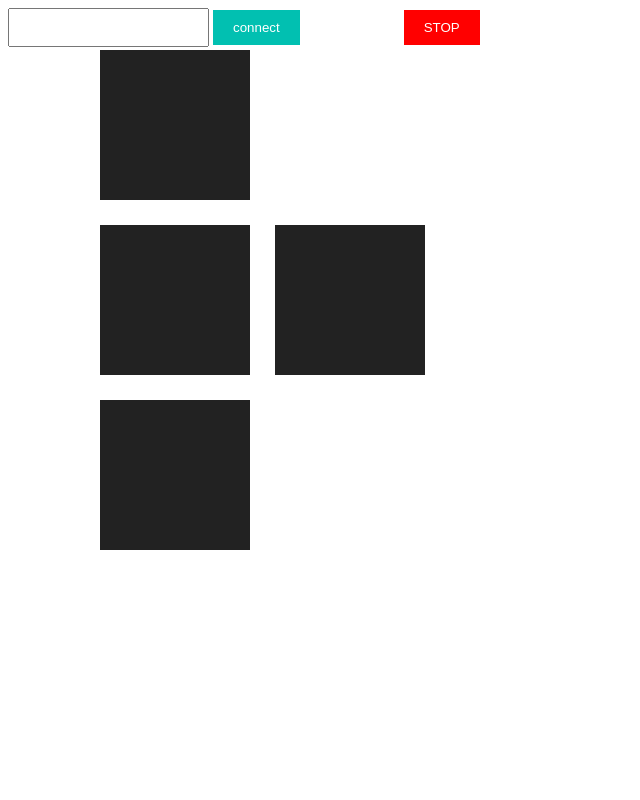
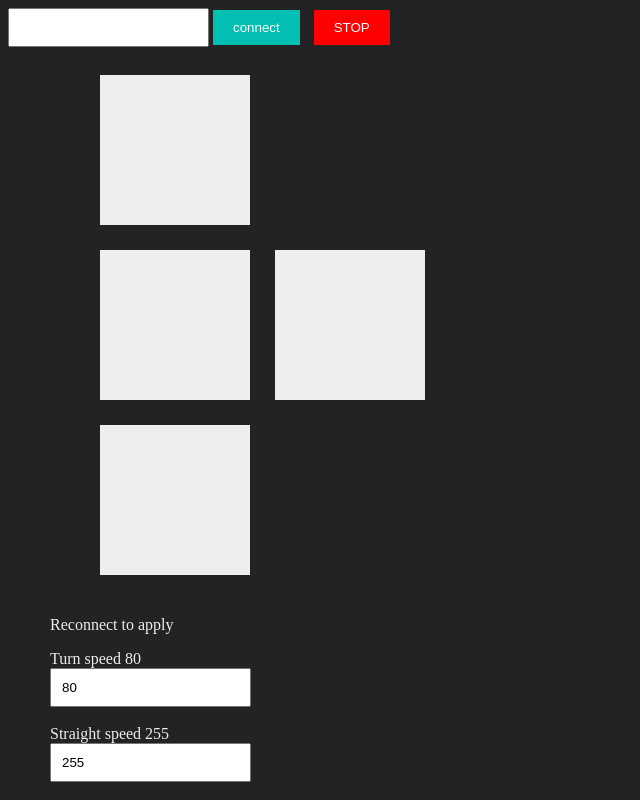
Before and after one commit to Windmolders/piJS, a website: page web/index.html in a window 1280 px wide. Shown: the whole page, without its empty margins (0-640 px from the left). Drawn offline with nearby package versions, Linux system fonts and the light colour scheme.

Commit message:
Styling and speed variable from site.

```diff
--- a/web/client.js
+++ b/web/client.js
@@ -7,6 +7,8 @@
 	var DIR_STOP = 0;
 	var socket = null;
 	var keyIsDown = false;
+	var turnspeed = 64;
+	var speed = 255;
 
 	var _movementState = DIR_STOP;
 
@@ -61,6 +63,10 @@
     document.getElementById('connect').addEventListener('click', function() {
       localStorage.setItem('ip', document.getElementById('serverip').value);
       socket = io.connect('http://' + document.getElementById('serverip').value);
+
+      turnspeed = document.getElementById('turnspeed').value;
+      speed = document.getElementById('speed').value;
+
       initSocketEvents(socket);
 
       initKeyEvents();
@@ -255,19 +261,19 @@
 	}
 
 	function sendForward() {
-		socket.emit('forward');
+		socket.emit('forward', speed);
 	}
 
 	function sendBackward() {
-    socket.emit('backward');
+    socket.emit('backward', speed);
 	}
 
 	function sendLeft() {
-    socket.emit('left');
+    socket.emit('left', turnspeed);
 	}
 
 	function sendRight() {
-    socket.emit('right');
+    socket.emit('right', turnspeed);
 	}
 
 	function sendStop() {
--- a/web/index.html
+++ b/web/index.html
@@ -18,10 +18,22 @@
 <button id="left"></button>
 <button id="right"></button>
 <input type="text" id="serverip"/>
+
 <button id="connect">connect</button>
 
 
 <button id="stop">STOP</button>
+
+<div class="range">
+    <p>Reconnect to apply</p>
+    <label for="turnspeed">Turn speed 80</label><br>
+    <input type="text" id="turnspeed" name="turnspeed" min="0" max="255" value="80"  />
+    <br>
+    <br>
+    <label for="speed">Straight speed 255</label><br>
+    <input type="text" id="speed" name="speed" min="0" max="255" value="255"  />
+
+</div>
 
 <!--<div id="gamepadPrompt"></div>-->
 <!--<div id="gamepadDisplay"></div>-->
--- a/web/pijs.css
+++ b/web/pijs.css
@@ -1,11 +1,11 @@
 #left {
   position: absolute;
-  top: 50px;
+  top: 75px;
   left: 100px;
   width: 150px;
   height: 150px;
   border: 0;
-  background-color: #222222;
+  background-color: #eee;
   color: #fff;
   padding: 0;
   display: inline-block;
@@ -14,12 +14,12 @@
 
 #backward {
   position: absolute;
-  top: 225px;
+  top: 250px;
   left: 100px;
   width: 150px;
   height: 150px;
   border: 0;
-  background-color: #222222;
+  background-color: #eee;
   color: #fff;
   padding: 0;
   line-height: 150px;
@@ -28,12 +28,12 @@
 
 #forward {
   position: absolute;
-  top: 225px;
+  top: 250px;
   left: 275px;
   width: 150px;
   height: 150px;
   border: 0;
-  background-color: #222222;
+  background-color: #eee;
   color: #fff;
   padding: 0;
   line-height: 150px;
@@ -42,12 +42,12 @@
 
 #right {
   position: absolute;
-  top: 400px;
+  top: 425px;
   left: 100px;
   width: 150px;
   height: 150px;
   border: 0;
-  background-color: #222222;
+  background-color: #eee;
   padding: 0;
   line-height: 150px;
   display: inline-block;
@@ -82,10 +82,10 @@ button:active {
   color: #fff;
   border: 0;
   padding: 10px 20px;
-  margin-left: 100px;
+  margin-left: 10px;
 }
 
-#serverip {
+#serverip, #turnspeed, #speed{
   padding: 10px;
 }
 
@@ -94,3 +94,14 @@ i.material-icons {
   font-size: 100px;
   color: #fff;
 }
+
+.range {
+  position: absolute;
+  top: 600px;
+  left: 50px;
+}
+
+body {
+  background: #232323;
+  color: #eee;
+}
```
Also changed, not shown: client/src/modules/pi-js-module/pijs.js (+4 -3 lines), client/src/pi.js (+4 -4 lines).
